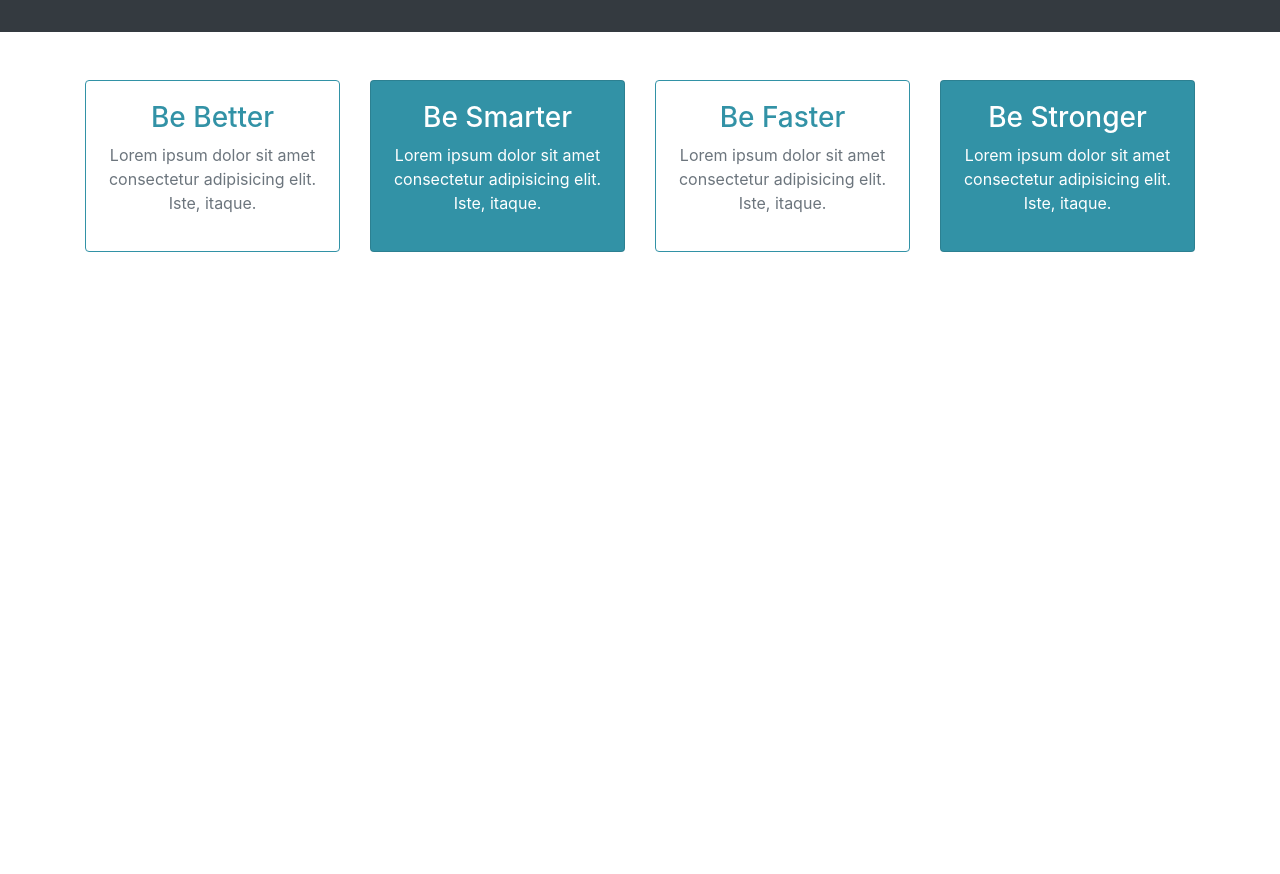
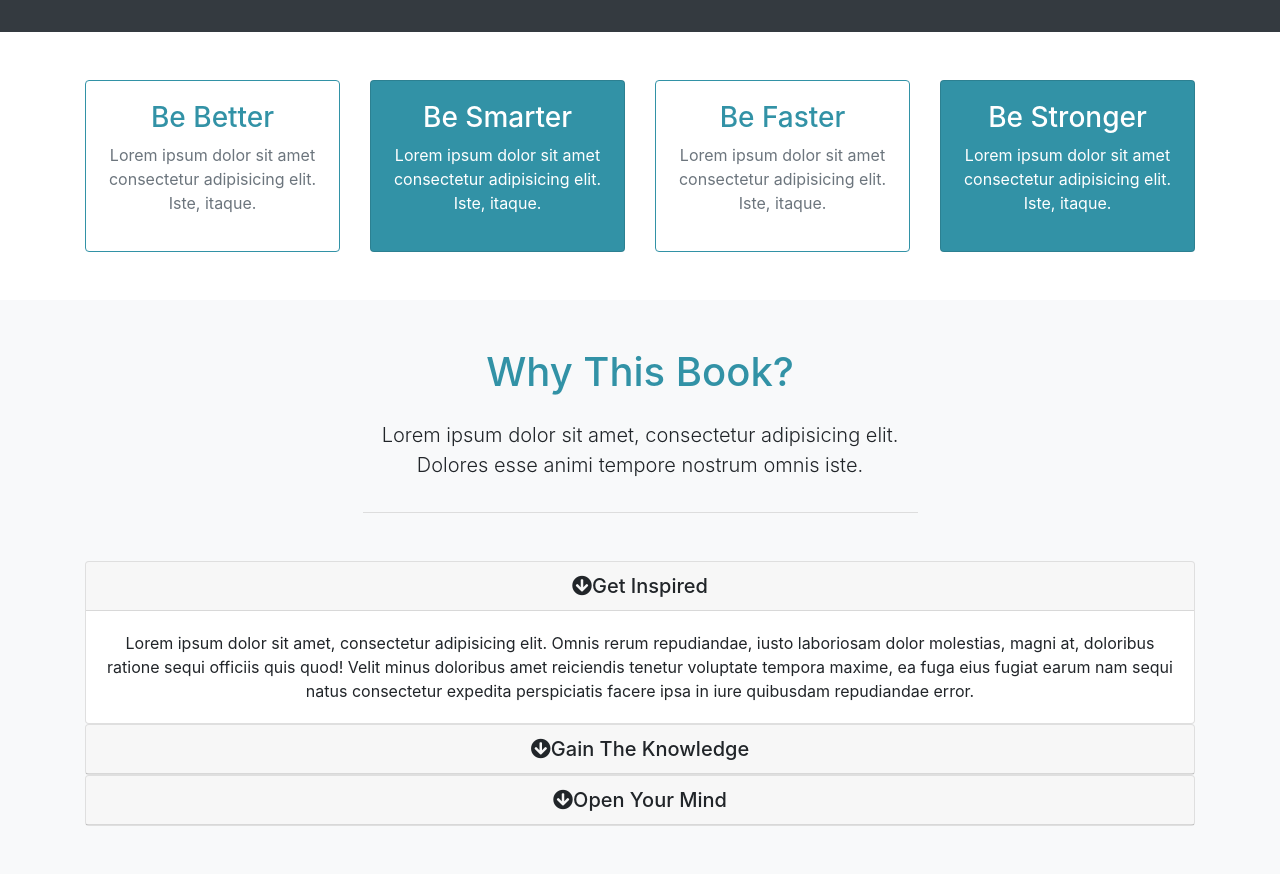
Before and after one commit to imoishi/mizuxe, a plain HTML site: page index.html in a window 1280 px wide. Shown: the part 817-1691 px from the top of the page. Before the commit the page ends 1117 px from the top, so only its background shows below. Drawn offline with Linux system fonts and the light colour scheme.

Commit message:
complete about section with accordion

```diff
--- a/index.html
+++ b/index.html
@@ -122,6 +122,77 @@
   </section>
 
 
+  <!-- about / why section -->
+  <section id="about" class="py-5 text-center bg-light">
+    <div class="container">
+      <div class="row">
+        <div class="col">
+          <div class="info-header mb-5">
+            <h1 class="text-primary pb-3">
+              Why This Book?
+            </h1>
+            <p class="lead pb-3">
+              Lorem ipsum dolor sit amet, consectetur adipisicing elit. Dolores esse animi tempore nostrum omnis iste.
+            </p>
+          </div>
+
+          <!-- accordion -->
+          <div id="accordion">
+            <div class="card">
+              <div class="card-header">
+                <h5 class="mb-0">
+                  <div href="#collapse1" data-toggle="collapse" data-parent="#accordion">
+                    <i class="fas fa-arrow-circle-down"></i>Get Inspired
+                  </div>
+                </h5>
+              </div>
+
+              <div id="collapse1" class="collapse show">
+                <div class="card-body">
+                  Lorem ipsum dolor sit amet, consectetur adipisicing elit. Omnis rerum repudiandae, iusto laboriosam dolor molestias, magni at, doloribus ratione sequi officiis quis quod! Velit minus doloribus amet reiciendis tenetur voluptate tempora maxime, ea fuga eius fugiat earum nam sequi natus consectetur expedita perspiciatis facere ipsa in iure quibusdam repudiandae error.
+                </div>
+              </div>
+            </div>
+
+            <div class="card">
+              <div class="card-header">
+                <h5 class="mb-0">
+                  <div href="#collapse2" data-toggle="collapse" data-parent="#accordion">
+                    <i class="fas fa-arrow-circle-down"></i>Gain The Knowledge
+                  </div>
+                </h5>
+              </div>
+
+              <div id="collapse2" class="collapse">
+                <div class="card-body">
+                  Lorem ipsum dolor sit amet, consectetur adipisicing elit. Omnis rerum repudiandae, iusto laboriosam dolor molestias, magni at, doloribus ratione sequi officiis quis quod! Velit minus doloribus amet reiciendis tenetur voluptate tempora maxime, ea fuga eius fugiat earum nam sequi natus consectetur expedita perspiciatis facere ipsa in iure quibusdam repudiandae error.
+                </div>
+              </div>
+            </div>
+
+            <div class="card">
+              <div class="card-header">
+                <h5 class="mb-0">
+                  <div href="#collapse3" data-toggle="collapse" data-parent="#accordion">
+                    <i class="fas fa-arrow-circle-down"></i>Open Your Mind
+                  </div>
+                </h5>
+              </div>
+
+              <div id="collapse3" class="collapse">
+                <div class="card-body">
+                  Lorem ipsum dolor sit amet, consectetur adipisicing elit. Omnis rerum repudiandae, iusto laboriosam dolor molestias, magni at, doloribus ratione sequi officiis quis quod! Velit minus doloribus amet reiciendis tenetur voluptate tempora maxime, ea fuga eius fugiat earum nam sequi natus consectetur expedita perspiciatis facere ipsa in iure quibusdam repudiandae error.
+                </div>
+              </div>
+            </div>
+
+          </div>
+        </div>
+      </div>
+    </div>
+  </section>
+
+
 
   <script src="js/jquery-3.4.1.js"></script>
   <script src="js/bootstrap.js"></script>
--- a/scss/style.scss
+++ b/scss/style.scss
@@ -32,6 +32,12 @@ body{
   }
 }
 
+.info-header{
+  width: 50%;
+  margin: auto;
+  border-bottom: 1px #ddd solid;
+}
+
 
 
 
```
Also changed, not shown: css/style.css.
